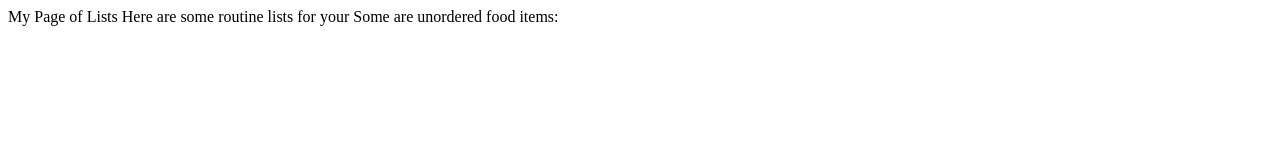
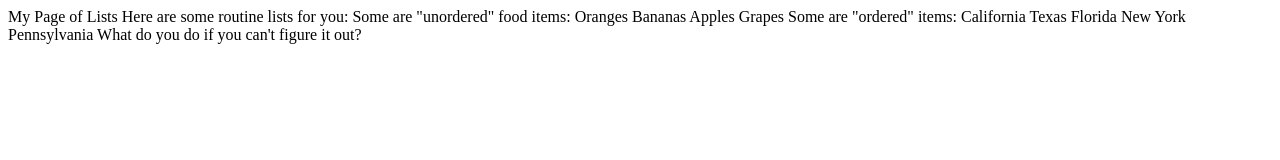
Before and after one commit to Tim-Healy/project-templates, a plain HTML site: page index.html in a window 1280 px wide. Drawn offline with Linux system fonts and the light colour scheme.

Commit message:
Update adds content to index

```diff
--- a/index.html
+++ b/index.html
@@ -25,8 +25,25 @@
 <body>
     <!-- YOUR CONTENT GOES HERE -->
     My Page of Lists
-    Here are some routine lists for your
-    Some are unordered food items:
+
+    Here are some routine lists for you:
+
+   Some are "unordered" food items:
+   Oranges
+   Bananas
+   Apples
+   Grapes
+
+   Some are "ordered" items:
+   California
+   Texas
+   Florida
+   New York
+   Pennsylvania
+
+   What do you do if you can't figure it out?
+
+
 
 
     <!-- Your javascript should be called here -->
```
